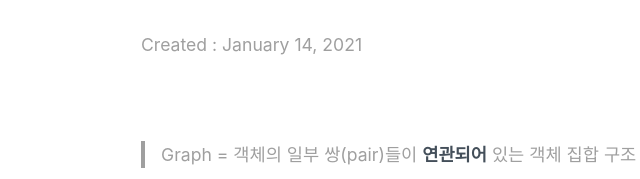
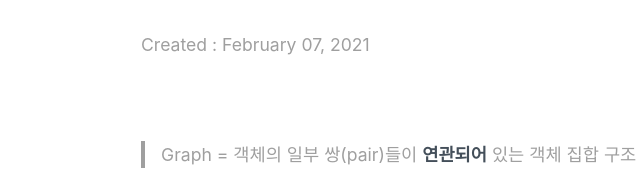
Before and after one commit to junghwayang/junghwayang.com, a Gatsby site: page /learn/data-structures/graph/ in a window 1280 px wide. Shown: the part 183-362 px from the top of the page, 115-755 px from the left. Built offline with nearby package versions, Linux system fonts and the light colour scheme; Gatsby itself is replaced by a stand-in of ours; some packages are replaced by stand-ins of ours.

Commit message:
📝 Change date

```diff
--- a/src/content/learn/data-structures/graph.md
+++ b/src/content/learn/data-structures/graph.md
@@ -1,6 +1,6 @@
 ---
 title: 'Graph'
-date: '2021-01-14'
+date: '2021-02-07'
 ---
 
 > Graph = 객체의 일부 쌍(pair)들이 **연관되어** 있는 객체 집합 구조
```
